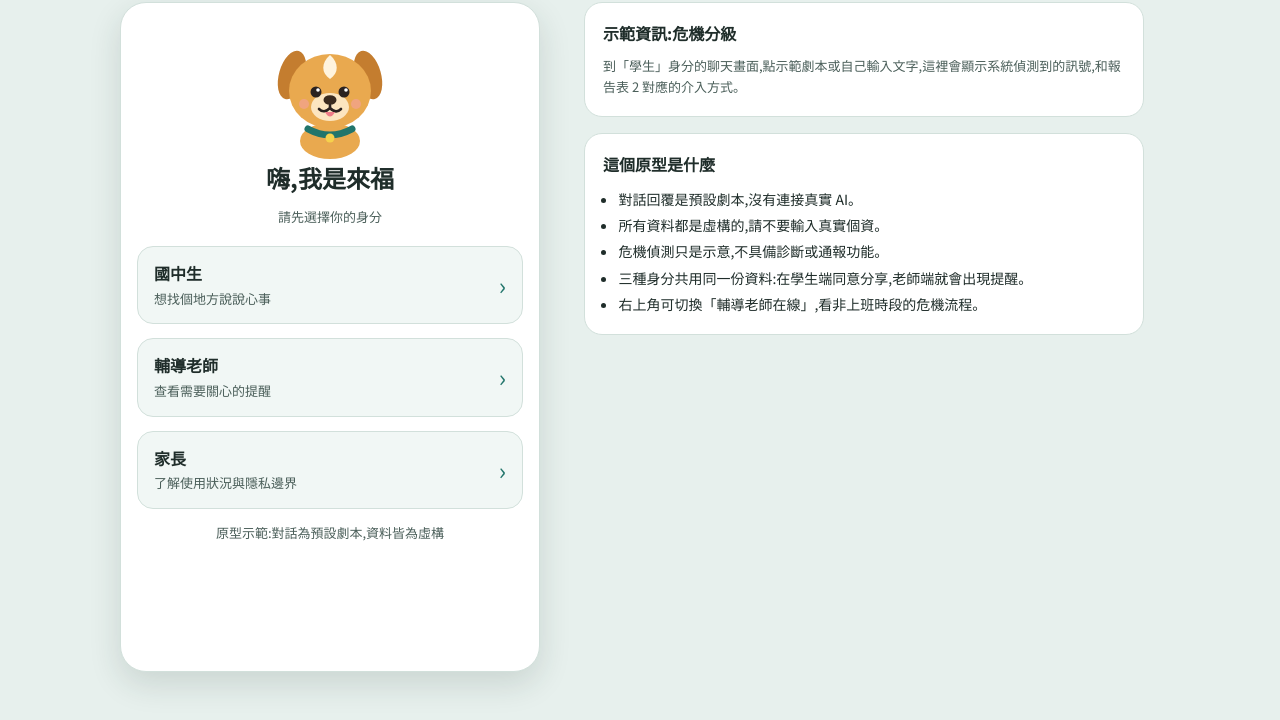
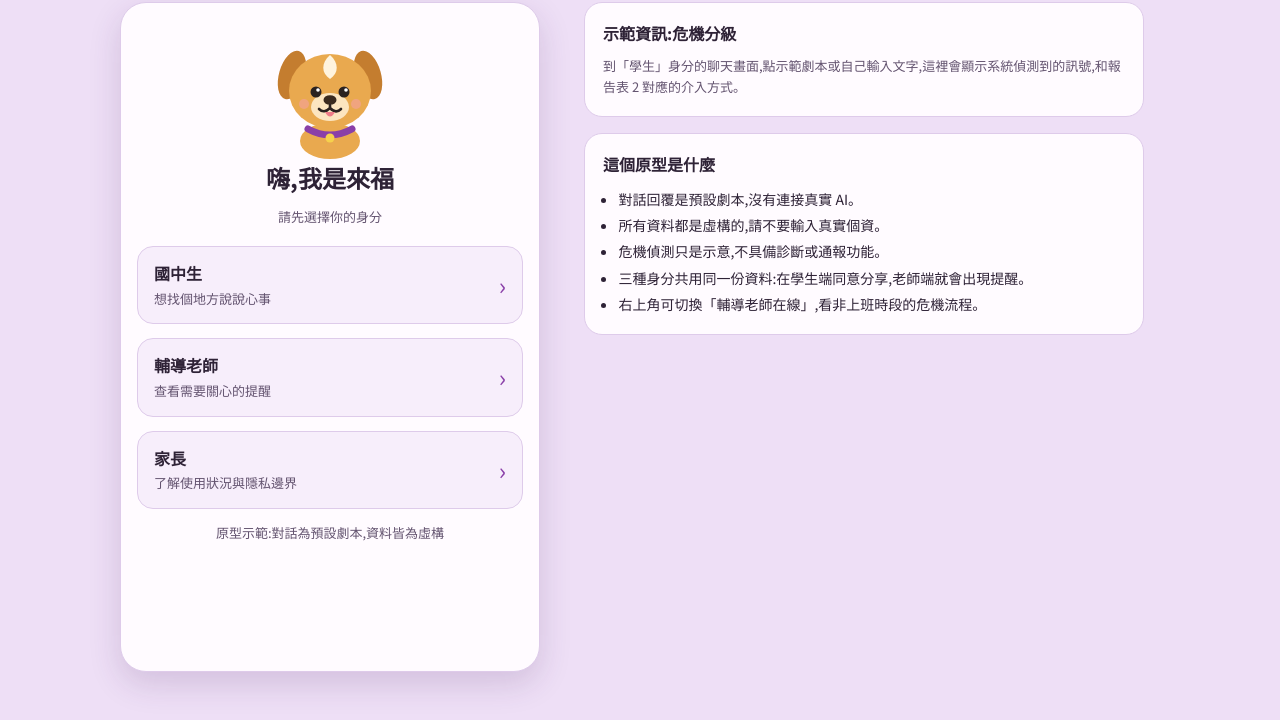
Before and after one commit to Eva-ai-lab/laifu-prototype, a plain HTML site: page index.html in a window 1280 px wide. Shown: the part 85-805 px from the top of the page. Drawn offline with Linux system fonts and the light colour scheme.

Commit message:
Add files via upload

```diff
--- a/index.html
+++ b/index.html
@@ -4,29 +4,29 @@
 <style>
 /* Layout: 一支手機畫面(左)配一欄示範資訊(右);窄螢幕時上下堆疊。 */
 :root{
-  --bg:#E7F0ED; --surface:#FFFFFF; --surface-2:#F1F7F5; --ink:#1F2D2A; --ink-2:#4B5F5A; --line:#D2E0DB;
-  --primary:#22756B; --on-primary:#FFFFFF; --primary-soft:#D5EBE6; --on-soft:#12453F;
+  --bg:#EEDFF6; --surface:#FFFBFF; --surface-2:#F7EEFB; --ink:#2E2236; --ink-2:#645470; --line:#DECBEA;
+  --primary:#8A3FA8; --on-primary:#FFFFFF; --primary-soft:#EBD6F5; --on-soft:#4A1D63;
   --amber-soft:#FCEBC8; --on-amber:#4A3208;
   --orange-soft:#FFE0C7; --on-orange:#6B3410;
   --crit:#B3382F; --crit-soft:#FADDDA; --on-crit:#6E1D17;
-  --fur:#E9A94F; --ear:#C47D2F; --muzzle:#FCE5C0; --blaze:#FFF4DE; --nose:#3A2A1E; --blush:#F4A394; --tongue:#EE7C88; --collar:#22756B; --tag:#F6D14C;
-  --shadow:0 12px 32px rgba(25,50,45,.14);
+  --fur:#E9A94F; --ear:#C47D2F; --muzzle:#FCE5C0; --blaze:#FFF4DE; --nose:#3A2A1E; --blush:#F4A394; --tongue:#EE7C88; --collar:#8A3FA8; --tag:#F6D14C;
+  --shadow:0 12px 32px rgba(70,30,95,.16);
   --font-body:'Noto Sans TC',system-ui,-apple-system,'PingFang TC','Microsoft JhengHei',sans-serif;
   --font-num:'Fredoka','Noto Sans TC',system-ui,sans-serif;
 }
 @media (prefers-color-scheme: dark){:root:not([data-theme="light"]){
-  --bg:#0E1816; --surface:#17231F; --surface-2:#1E2D29; --ink:#E7F1EE; --ink-2:#A3B8B2; --line:#2B3C37;
-  --primary:#63C7B8; --on-primary:#0B2622; --primary-soft:#1F3B36; --on-soft:#BFEBE3;
+  --bg:#1C1326; --surface:#271A34; --surface-2:#322340; --ink:#F4E9FA; --ink-2:#BFAACE; --line:#44304F;
+  --primary:#D9A2F0; --on-primary:#2A0F3B; --primary-soft:#432A58; --on-soft:#EDD4F9;
   --amber-soft:#3D2F14; --on-amber:#F6D9A0; --orange-soft:#44301C; --on-orange:#F6CFAA;
   --crit:#FF8E84; --crit-soft:#4A2320; --on-crit:#FFCBC6;
-  --fur:#D99A45; --ear:#A9692A; --muzzle:#F2D6AC; --blaze:#FFF0D4; --collar:#63C7B8;
+  --fur:#D99A45; --ear:#A9692A; --muzzle:#F2D6AC; --blaze:#FFF0D4; --collar:#D9A2F0;
   --shadow:0 12px 32px rgba(0,0,0,.4); color-scheme:dark}}
 :root[data-theme="dark"]{
-  --bg:#0E1816; --surface:#17231F; --surface-2:#1E2D29; --ink:#E7F1EE; --ink-2:#A3B8B2; --line:#2B3C37;
-  --primary:#63C7B8; --on-primary:#0B2622; --primary-soft:#1F3B36; --on-soft:#BFEBE3;
+  --bg:#1C1326; --surface:#271A34; --surface-2:#322340; --ink:#F4E9FA; --ink-2:#BFAACE; --line:#44304F;
+  --primary:#D9A2F0; --on-primary:#2A0F3B; --primary-soft:#432A58; --on-soft:#EDD4F9;
   --amber-soft:#3D2F14; --on-amber:#F6D9A0; --orange-soft:#44301C; --on-orange:#F6CFAA;
   --crit:#FF8E84; --crit-soft:#4A2320; --on-crit:#FFCBC6;
-  --fur:#D99A45; --ear:#A9692A; --muzzle:#F2D6AC; --blaze:#FFF0D4; --collar:#63C7B8;
+  --fur:#D99A45; --ear:#A9692A; --muzzle:#F2D6AC; --blaze:#FFF0D4; --collar:#D9A2F0;
   --shadow:0 12px 32px rgba(0,0,0,.4); color-scheme:dark}
 
 *{box-sizing:border-box}
@@ -217,7 +217,7 @@ textarea{width:100%;min-height:76px;border-radius:12px;border:1.5px solid var(--
 
 /* 覆蓋層 */
 .sheet-wrap{position:absolute;inset:0;display:flex;flex-direction:column;justify-content:flex-end;z-index:5}
-.scrim{position:absolute;inset:0;background:rgba(8,20,17,.5);cursor:default}
+.scrim{position:absolute;inset:0;background:rgba(26,10,36,.5);cursor:default}
 .sheet{position:relative;background:var(--surface);border-radius:22px 22px 0 0;padding:16px 16px 20px;max-height:88%;overflow-y:auto;display:grid;gap:14px;animation:up .22s ease-out}
 @keyframes up{from{transform:translateY(24px);opacity:.4}}
 .sheet-head{display:flex;justify-content:space-between;align-items:center}
```
